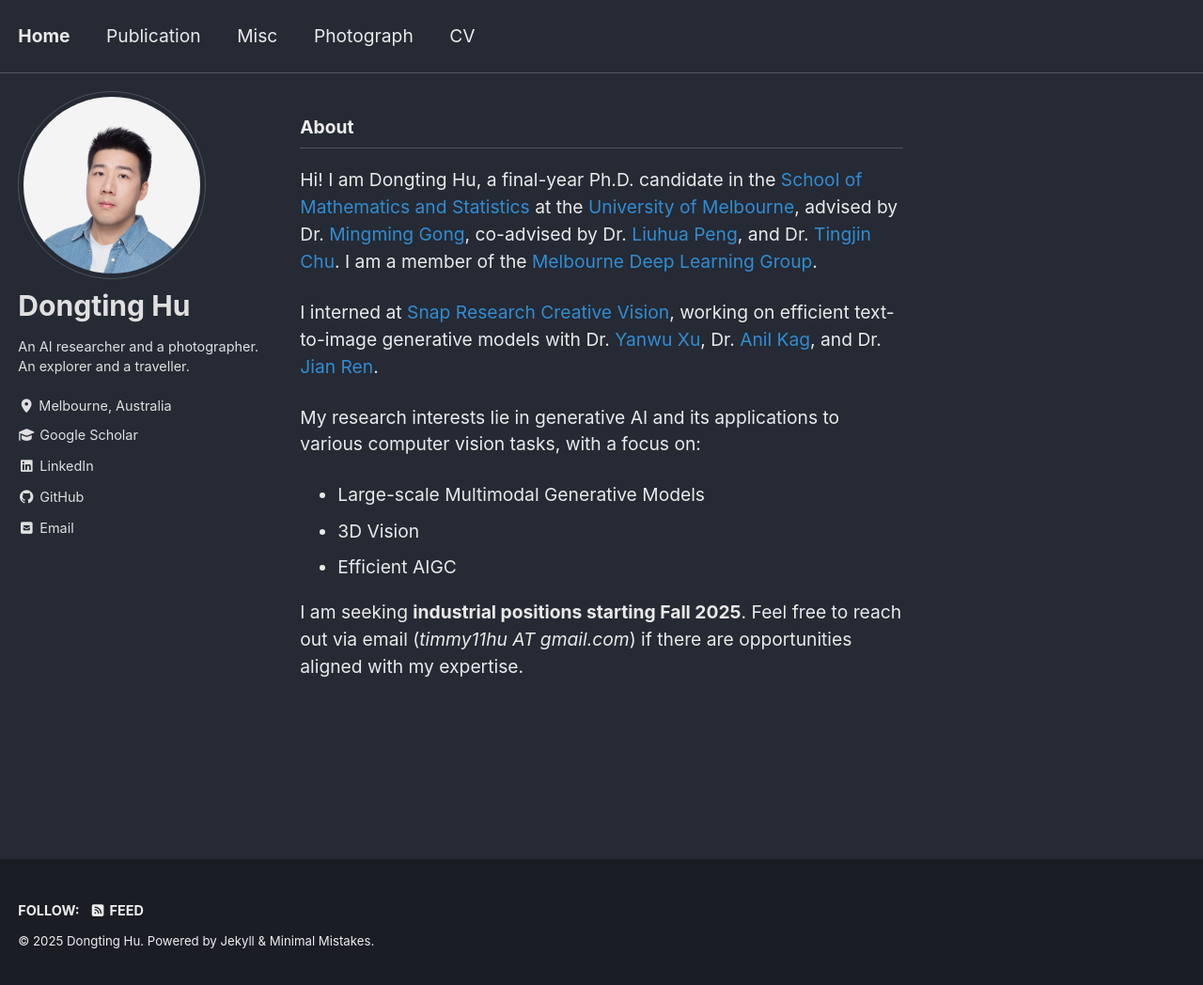
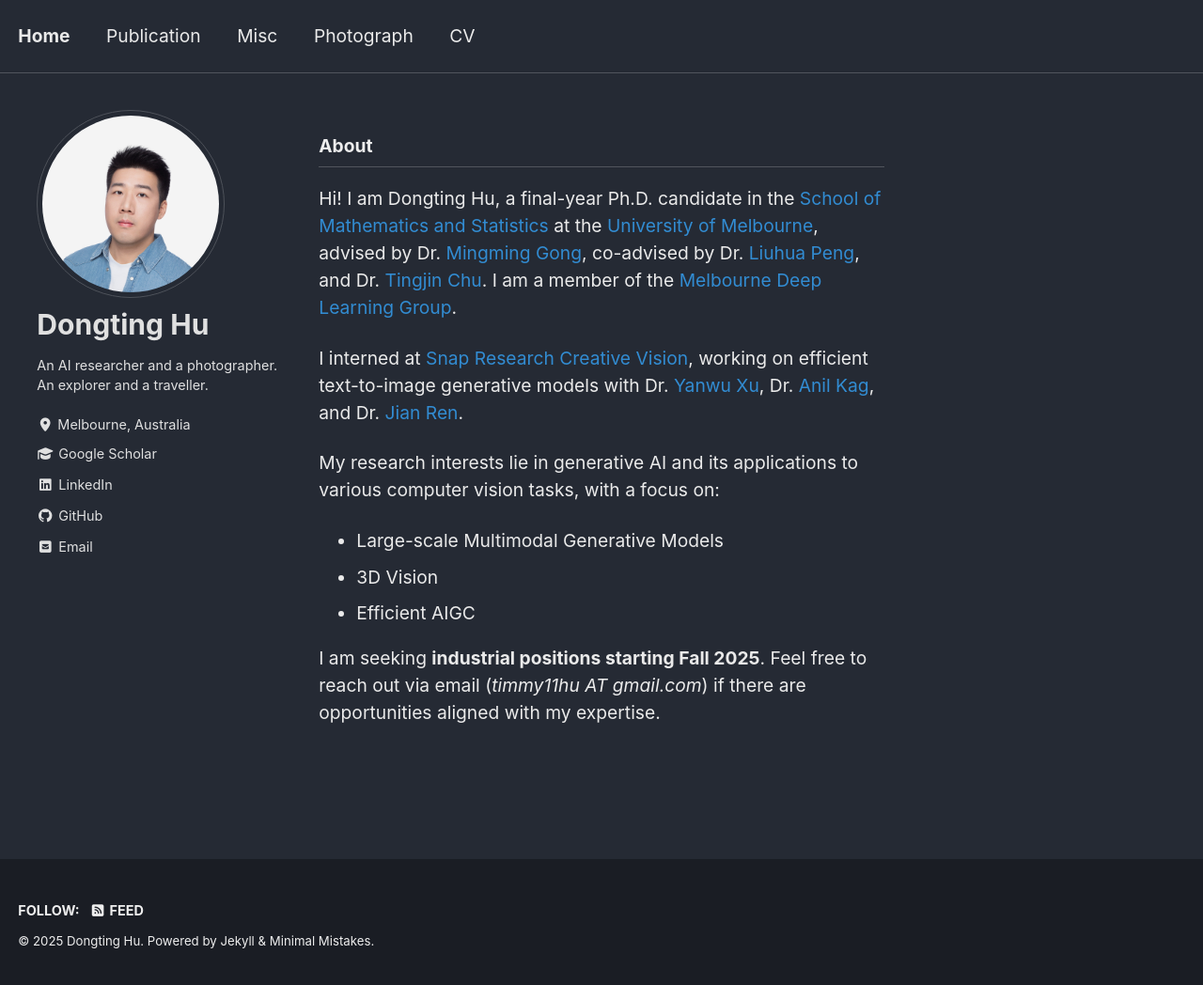
Before and after one commit to timmy11hu/timmy11hu.github.io, a Jekyll site: the page built from index.html, in a window 1280 px wide and 1050 px high. Shown: the whole window at 94% size. Built offline with Jekyll 4.4.1, drawn with Linux system fonts in a browser that asks for light colours; cached includes are drawn as plain includes; the list of posts is cut into pages by our own code.

Commit message:
Update default.html

```diff
--- a/_layouts/default.html
+++ b/_layouts/default.html
@@ -13,7 +13,8 @@
     {% include_cached skip-links.html %}
     {% include_cached masthead.html %}
 
-    <div class="initial-content">
+    <!-- <div class="initial-content"> -->
+    <div class="initial-content" style="width: 100%; max-width: 100%; padding: 20px; box-sizing: border-box;">
       {{ content }}
       {% include after-content.html %}
     </div>
```
